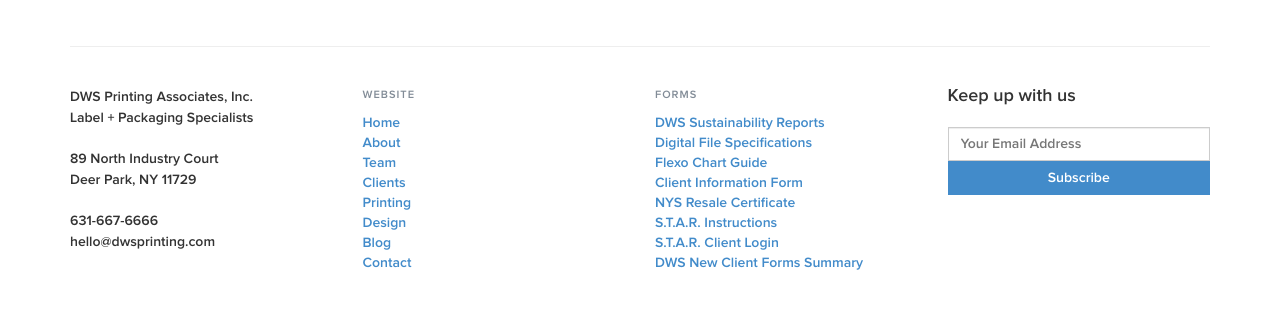
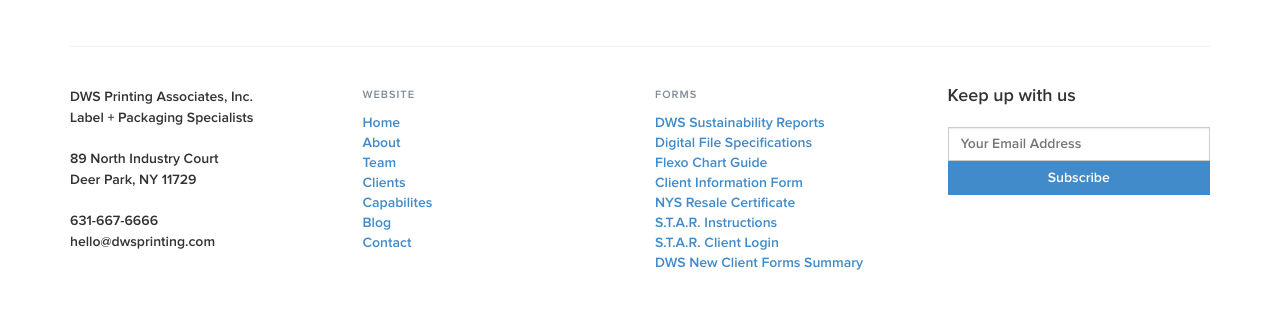
Before and after one commit to moizk/DWS-Jekyll, a Jekyll site: the page built from index.html, in a window 1280 px wide and 900 px high, scrolled down 5881 px, cut to the strip 577-886 px from the top of the window. Built offline with Jekyll 4.4.1, drawn with Linux system fonts in a browser that asks for light colours; nearby versions of some CDN libraries; Markdown is read by kramdown in place of the engine named in the settings.

Commit message:
Remove design page

```diff
--- a/_layouts/default.html
+++ b/_layouts/default.html
@@ -65,7 +65,8 @@
                 <li><a href="about.html">About</a></li>
                 <li><a href="clients.html">Clients</a></li>
                 <li><a href="printing.html">Capabilities</a></li>
-                <li><a href="design.html">Design</a></li>
+                <!--
+                <li><a href="design.html">Design</a></li> -->
                 <li><a href="http://dwsprinting.tumblr.com/" target="_blank">Blog</a></li>
                 <li><a href="contact.html">Contact</a></li>
               </ul>
@@ -97,8 +98,8 @@
                   <li><a href="about.html">About</a></li>
                   <li><a href="team.html">Team</a></li>
                   <li><a href="clients.html">Clients</a></li>
-                  <li><a href="printing.html">Printing</a></li>
-                  <li><a href="design.html">Design</a></li>
+                  <li><a href="printing.html">Capabilites</a></li>
+                <!--  <li><a href="design.html">Design</a></li> -->
                   <li><a href="http://dwsprinting.tumblr.com/" target="_blank">Blog</a></li>
                   <li><a href="contact.html">Contact</a></li>
                 </ul>
```
